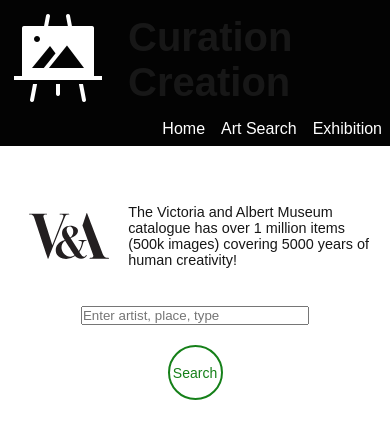
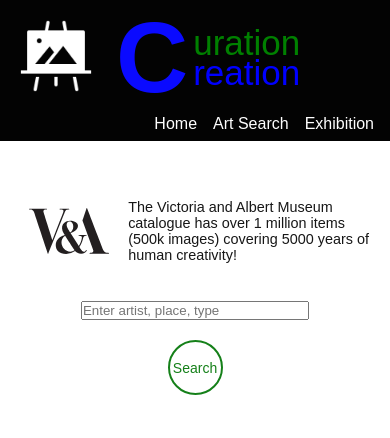
Before and after one commit to lw1066/curationcreation, a Next.js app: page /ArtSearch in a window 390 px wide. Shown: the top 438 px of the page. Built offline with nearby package versions, Linux system fonts and the light colour scheme.

Commit message:
styled logo and logo text

```diff
--- a/src/app/components/Navbar.module.css
+++ b/src/app/components/Navbar.module.css
@@ -2,7 +2,7 @@
   display: flex;
   justify-content: space-between;
   align-items: center;
-  padding: 1rem 2rem;
+  padding: 0.5rem 2rem;
   background-color: #030303;
 }
 
@@ -19,7 +19,79 @@
 }
 
 .logoText {
-  font-size: 3rem;
+  display: flex;
+  flex-direction: row;
+  align-items: center;
+}
+
+.largeC {
+  font-size: 130px;
+  /* line-height: 1; */
+  color: rgb(255, 255, 255);
+  animation: changeColorC 8s forwards;
+}
+
+.textStack {
+  display: flex;
+  flex-direction: column;
+  margin-left: 5px;
+  font-size: 50px;
+}
+
+.first {
+  opacity: 0;
+  animation: fadeIn 2s 0.5s forwards, greenToWhite 2.5s 5.5s forwards;
+  color: green;
+  line-height: 45px;
+}
+
+.second {
+  opacity: 0;
+  animation: fadeIn 2s 3s forwards, blueToWhite 2.5s 5.5s forwards;
+  color: blue;
+  line-height: 45px;
+}
+
+@keyframes fadeIn {
+  0% {
+    opacity: 0;
+  }
+  100% {
+    opacity: 1;
+  }
+}
+
+@keyframes changeColorC {
+  0% {
+    color: rgb(255, 255, 255);
+  }
+  33.3% {
+    color: green;
+  }
+  66.6% {
+    color: blue;
+  }
+  100% {
+    color: rgb(255, 255, 255);
+  }
+}
+
+@keyframes greenToWhite {
+  0% {
+    color: green;
+  }
+  100% {
+    color: white;
+  }
+}
+
+@keyframes blueToWhite {
+  0% {
+    color: blue;
+  }
+  100% {
+    color: white;
+  }
 }
 
 .navLinks {
@@ -38,23 +110,40 @@
   color: #0070f3;
 }
 
-@media (max-width: 1024px) {
+@media (max-width: 802px) {
   .navbar {
     flex-direction: column;
     align-items: flex-start;
+    padding: 0 1rem 0.5rem 1rem;
   }
 
   .navLinks {
     gap: 1rem;
-    margin-top: 0.5rem;
+
     width: 100%;
     justify-content: flex-end;
   }
 }
 
-@media (max-width: 724px) {
+@media (max-width: 418px) {
   .navbar {
-    padding: 0.5rem 0.5rem;
+  }
+
+  .textStack {
+    font-size: 35px;
+  }
+
+  .largeC {
+    font-size: 100px;
+  }
+
+  .logo {
+    width: 80px;
+  }
+
+  .first,
+  .second {
+    line-height: 30px;
   }
   .logoText {
     font-size: 40px;
--- a/src/app/components/Navbar.tsx
+++ b/src/app/components/Navbar.tsx
@@ -17,7 +17,14 @@
             priority
           />
         </div>
-        <h1 className={styles.logoText}>Curation Creation</h1>
+
+        <div className={styles.logoText}>
+          <h1 className={styles.largeC}>C</h1>
+          <div className={styles.textStack}>
+            <div className={styles.first}>uration</div>
+            <div className={styles.second}>reation</div>
+          </div>
+        </div>
       </div>
       <div className={styles.navLinks}>
         <Link href="/">Home</Link>
```
